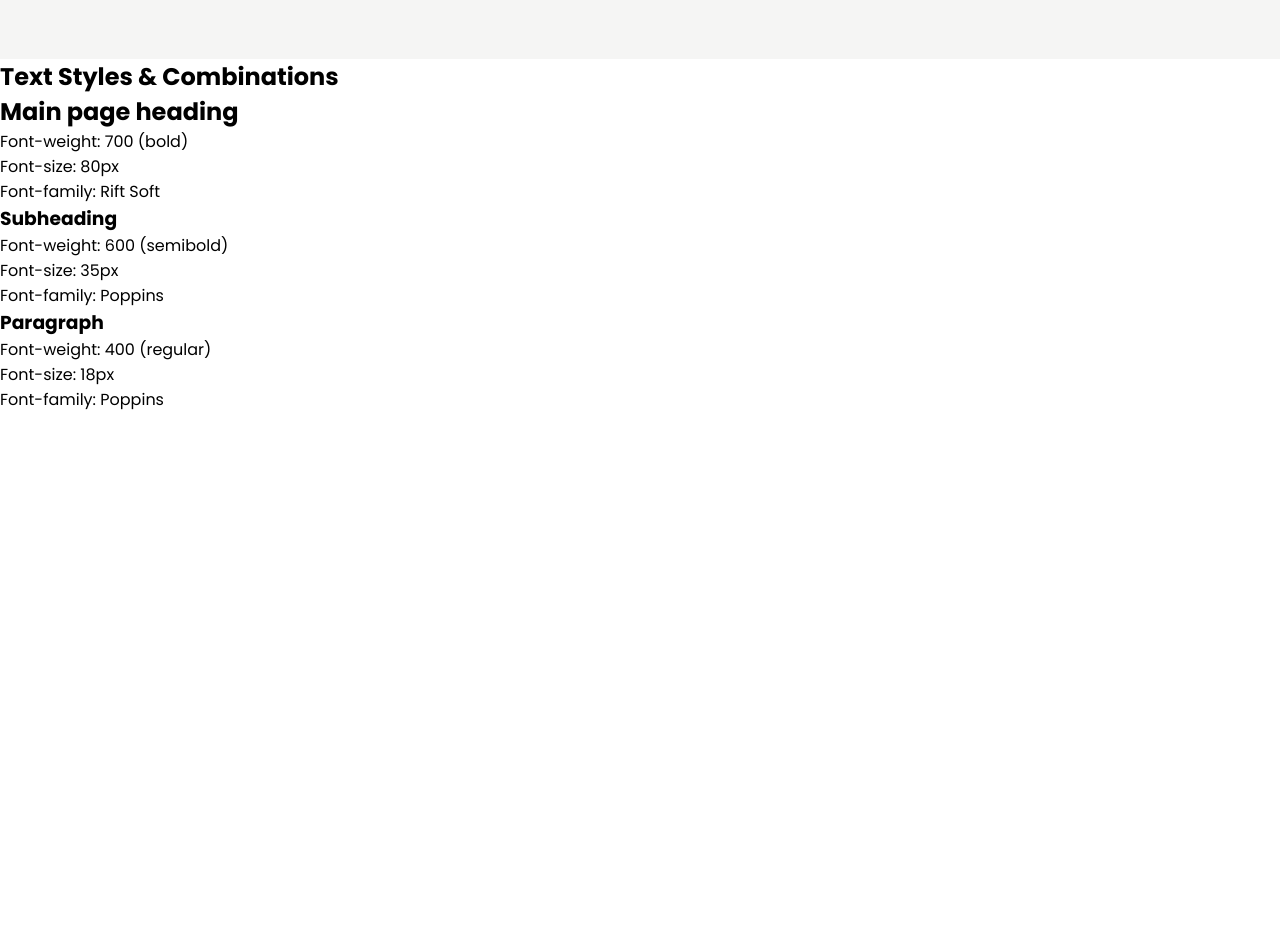
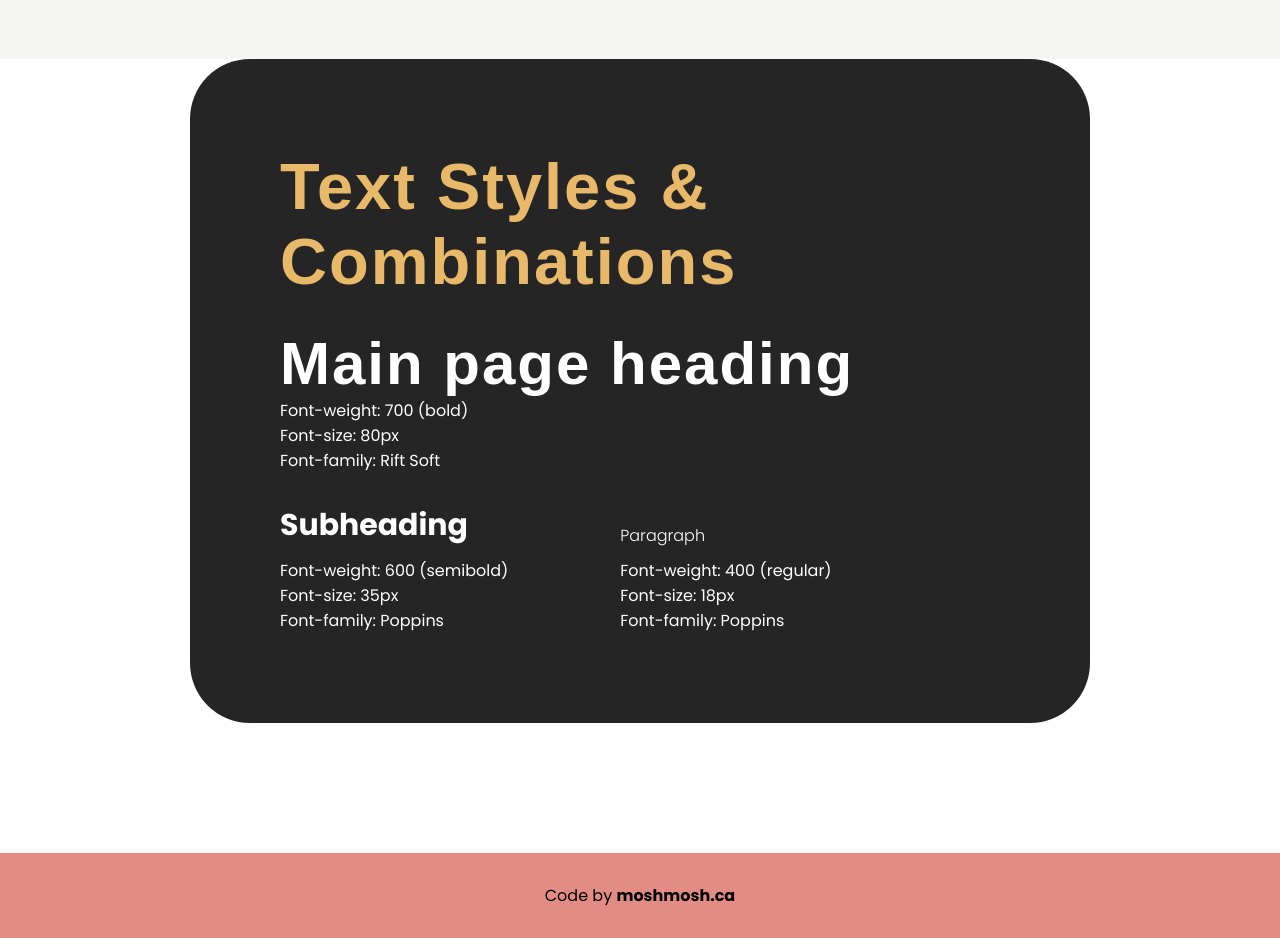
Before and after one commit to moshmoshca/rf-design-system, a plain HTML site: page index.html in a window 1280 px wide. Shown: the part 1400-2338 px from the top of the page. Before the commit the page ends 1812 px from the top, so only its background shows below. Drawn offline with Linux system fonts and the light colour scheme; a web font is replaced by a local one.

Commit message:
Add the Text Styles section css
This section was less of a challenge compared to the Fonts and
Colors sections. I was a bit more comfortable using Flexbox,
and although I know I still made a lot of mistakes I'm sure
I'll be able to identify them in the near future.

This is also the first time I use git commit to open the text
editor and make a commit with a message.

```diff
--- a/index.html
+++ b/index.html
@@ -116,7 +116,9 @@
         <!---------- Text Styles Section ---------->
         <section id="text-styles">
             <div class="container">
+                <div class="text-container">
                     <h1>Text Styles & Combinations</h1>
+                    <div class="text-body-cont">
                         <div class="main-text">
                             <h2>Main page heading</h1>
                                 <ul>
@@ -125,6 +127,7 @@
                                     <li>Font-family: Rift Soft</li>
                                 </ul>
                         </div>
+                        <div class="text-smaller-cont">
                             <div class="sub-text">
                                 <h3>Subheading</h3>
                                 <ul>
@@ -142,8 +145,16 @@
                                 </ul>
                             </div>
                         </div>
+                    </div>
+                </div>
+            </div>
         </section>
     </main>
+    <footer>
+        <div class="footer">
+            <p>Code by <strong>moshmosh.ca</strong></p>
+        </div>
+    </footer>
 </body>
 
 </html>
--- a/styles.css
+++ b/styles.css
@@ -238,3 +238,83 @@ header .container {
 .font-container .rift-font .rift-medium {
     font-weight: 500;
 }
+
+
+/* --------------- Text Styles Section ---------------- */
+
+#text-styles .container {
+    background-color: #252525;
+    width: 900px;
+    border-radius: 60px;
+
+    margin: auto;
+    margin-bottom: 130px;
+}
+
+.text-container {
+    padding: 90px;
+}
+
+.text-container h1 {
+    font-family: rift-soft, sans-serif;
+    font-size: 65px;
+    color: #E7B969;
+    letter-spacing: 2px;
+
+    margin-bottom: 30px;
+}
+
+.text-body-cont {
+    display: flex;
+    flex-direction: column;
+}
+
+.text-smaller-cont {
+    display: flex;
+    gap: 7em;
+}
+
+.main-text {
+    margin-bottom: 30px;
+}
+
+.main-text h2 {
+    font-family: rift-soft, sans-serif;
+    font-size: 60px;
+    color: #fff;
+    letter-spacing: 2px;
+}
+
+.text-container ul li {
+    color:#fff;
+    list-style: none;
+}
+
+.text-smaller-cont h3 {
+    color: #fff;
+    margin-bottom: 10px;
+}
+
+.sub-text h3 {
+    font-size: 30px;
+}
+
+.paragraph-text {
+    display: flex;
+    flex-direction: column;
+    align-content:flex-start;
+    justify-content: flex-end;
+}
+
+.paragraph-text h3 {
+    font-weight: 300;
+    font-size: 16px;
+}
+
+/* -------------- Footer ------------------ */
+
+.footer {
+    background-color: #E38C85;
+    padding: 30px;
+    text-align: center;
+}
```
Lines whose indentation alone changed are shown as unchanged.
